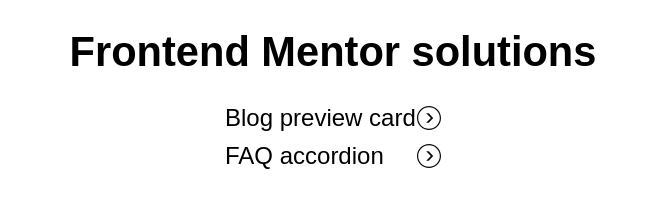
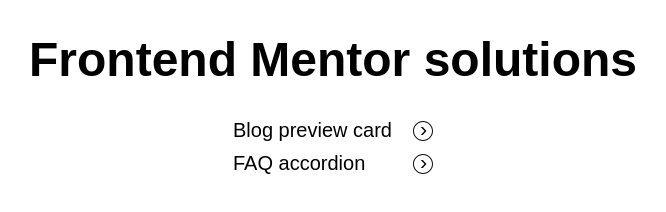
Before and after one commit to aymenthedeveloper/Frontend-mentor-solutions, a plain HTML site: page index.html in a window 1280 px wide. Shown: the whole page, without its empty margins (307-973 px from the left). Drawn offline with Linux system fonts and the light colour scheme.

Commit message:
added media queries

```diff
--- a/style.css
+++ b/style.css
@@ -3,7 +3,6 @@ body{
 }
 h1{
   text-align: center;
-  font-size: clamp(2rem, 2vw + 1rem, 3.5rem);
 }
 .project-list{
   padding: 0;
@@ -13,8 +12,7 @@ h1{
 .project-list li{
   list-style-type: none;
   margin-inline: auto;
-  font-size: clamp(1rem, 2vw + 1rem, 1.5rem);
-  width: 9em;
+  width: 10em;
 }
 .project-list li a{
   text-decoration: none;
@@ -34,3 +32,12 @@ h1{
   background-size: 100%;
   background-position: center;
 }
+
+@media (min-width: 1024px){
+  h1{
+    font-size: 3rem;
+  }
+  .project-list li{
+    font-size: 1.25rem;
+  }
+}
```
